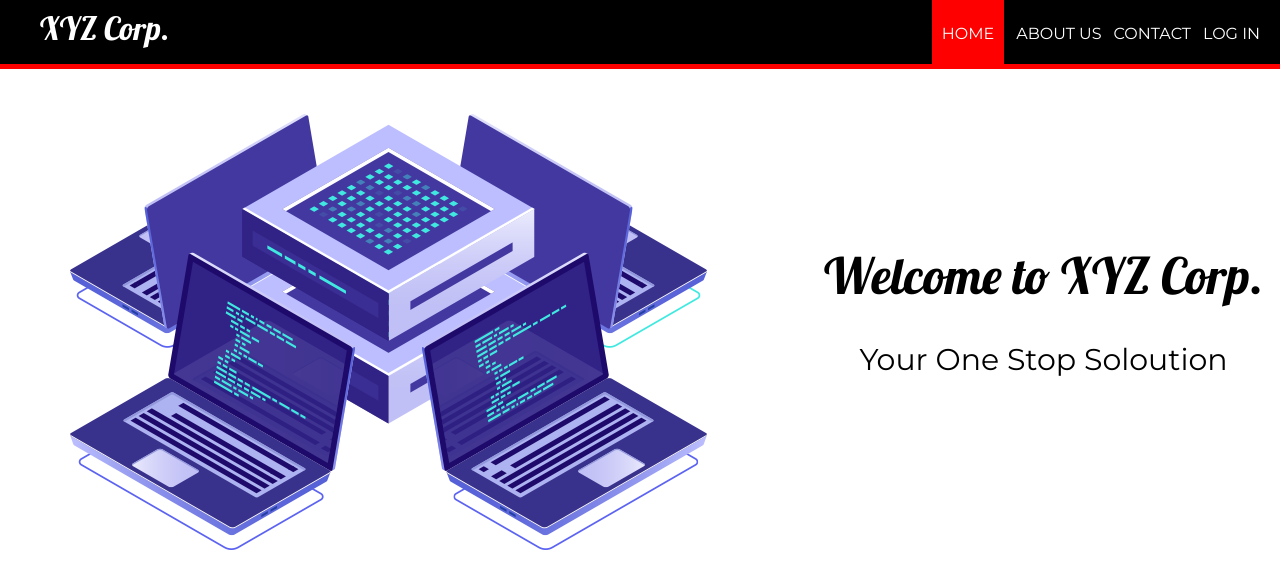
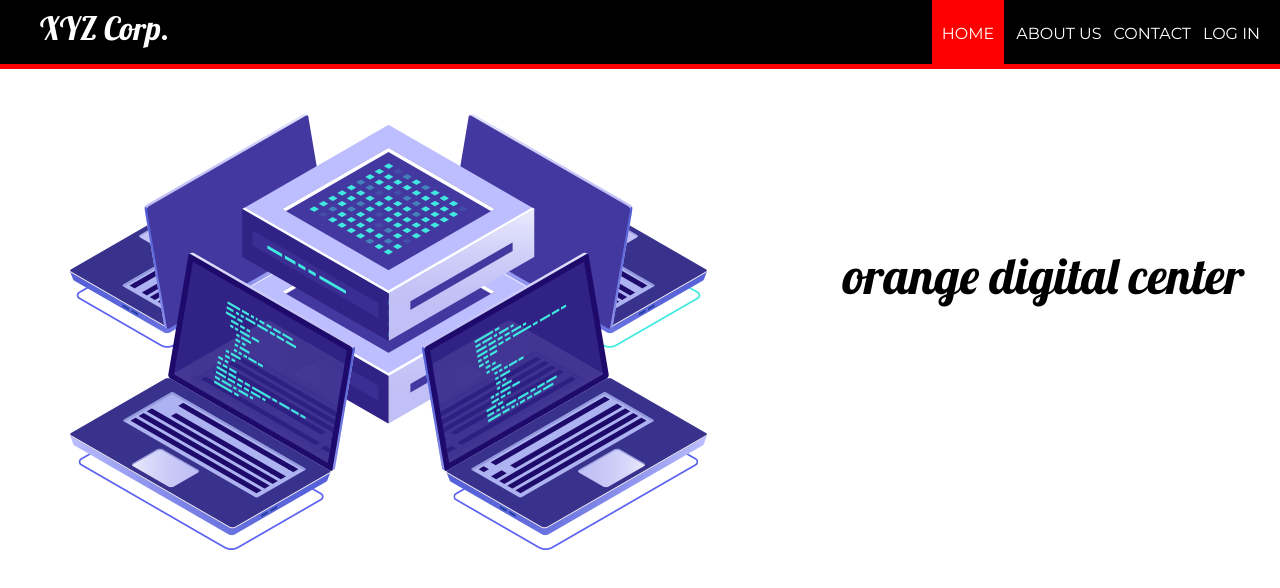
Before and after one commit to Amanfikiru/webdev, a plain HTML site: page index.html in a window 1280 px wide. Drawn offline with Linux system fonts and the light colour scheme.

Commit message:
index update

```diff
--- a/index.html
+++ b/index.html
@@ -30,8 +30,7 @@
 
 	<div style="margin-top: 175px">
 
-		<h1 style="font-family: 'Lobster', cursive; font-weight: 200; font-size: 50px; margin-top: 100px; text-align: center;">Welcome to XYZ Corp.</h1>
-		<p style="font-family: 'Montserrat', sans-serif; font-size: 30px ; text-align: center;">Your One Stop Soloution</p>
+		<h1 style="font-family: 'Lobster', cursive; font-weight: 200; font-size: 50px; margin-top: 100px; text-align: center;">orange digital center</h1>
 	</div>
 
 
```
